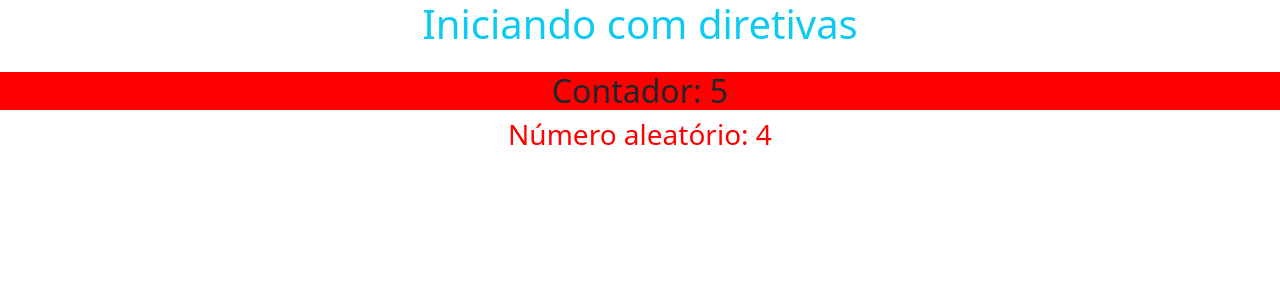
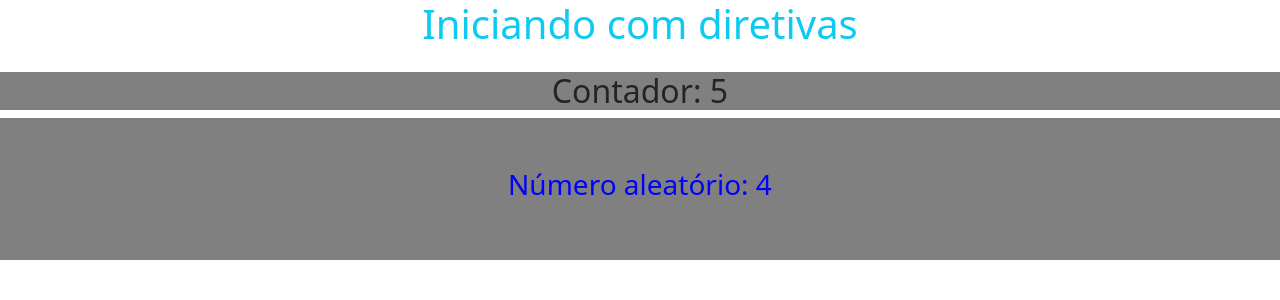
Before and after one commit to Daniel-Fonseca-da-Silva/Explorando-Diretivas-com-Angular, an Angular app: page / in a window 1280 px wide. Shown: the top 300 px of the page. Built offline with nearby package versions, Linux system fonts and the light colour scheme.

Commit message:
Alterando uma pagina html com  ngClass

```diff
--- a/src/app/app.component.css
+++ b/src/app/app.component.css
@@ -0,0 +1,11 @@
+.custom {
+  color: white;
+  font-weight: bold;
+  font-style: italic;
+}
+
+.customizada {
+  background-color: gray;
+  padding-top: 50px;
+  padding-bottom: 50px;
+}
--- a/src/app/app.component.html
+++ b/src/app/app.component.html
@@ -1,9 +1,15 @@
 <h1 class="text-center text-info">Iniciando com diretivas</h1>
 
-<div [ngStyle]="{ background: count < 5 ? 'gray' : 'red' }">
+<div
+[ngStyle]="{ background: count < 5 ? 'red' : 'gray' }"
+[ngClass]="{ custom: count > 10 }"
+>
   <h2 class="text-center mt-4">Contador: {{ count }} </h2>
 </div>
 
-<div [ngStyle]="{ color: randomNumber === 10 || randomNumber === 8 || randomNumber === 5 ? 'purple' : 'red' }">
+<div
+  [ngStyle]="{ color: randomNumber === 1 || randomNumber === 3 || randomNumber === 5 ? 'green' : 'blue' }"
+  [ngClass]="{ customizada: randomNumber === 2 || randomNumber === 4 || randomNumber === 6 }"
+>
   <h3 class="text-center">Número aleatório: {{ randomNumber }} </h3>
 </div>
--- a/src/app/app.component.ts
+++ b/src/app/app.component.ts
@@ -15,7 +15,7 @@ export class AppComponent implements OnInit {
   ngOnInit(): void {
     let interval = setInterval(() => {
       this.count++
-      if(this.count === 10)
+      if(this.count === 15)
         clearInterval(interval)
     }, 1000)
 
```
